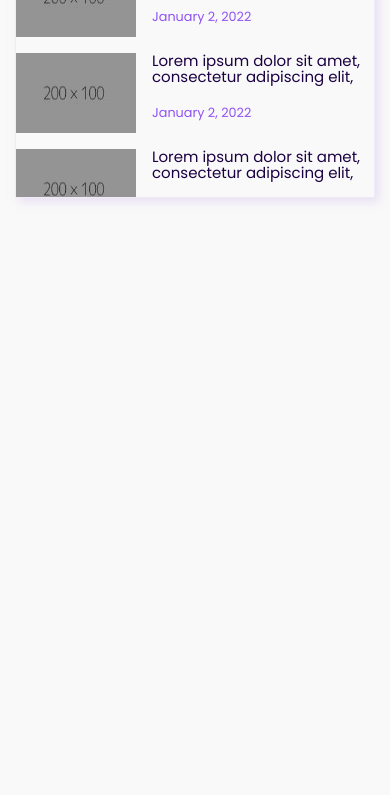
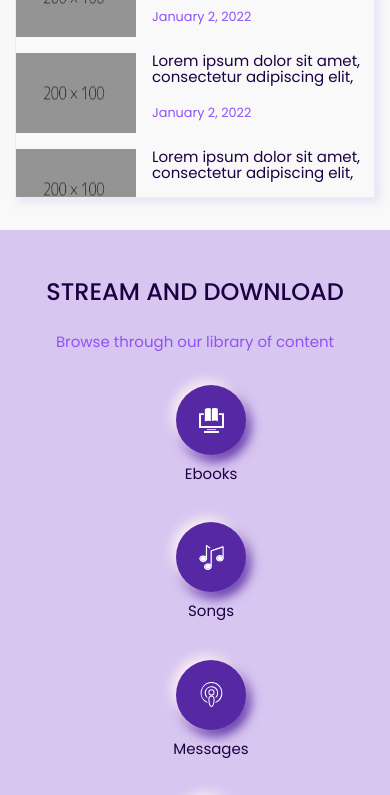
Before and after one commit to OptimusJc/bcu-library, a React (Create React App) app: page / in a window 390 px wide. Shown: the part 1156-1951 px from the top of the page. Before the commit the page ends 1386 px from the top, so only its background shows below. Built offline with nearby package versions, Linux system fonts and the light colour scheme.

Commit message:
Added new mobile styling for the [stream section]]

```diff
--- a/src/components/featured/adverts/Adverts.modules.css
+++ b/src/components/featured/adverts/Adverts.modules.css
@@ -4,8 +4,8 @@
 }
 
 .carousel_container {
-  box-shadow: -3px -3px 12px hsla(264, 58%, 86%);
-  box-shadow: 3px 3px 12px hsla(263, 61%, 40%, 0.6);
+  box-shadow: -3px -3px 12px hsla(264, 58%, 86%, 0.6),
+    3px 3px 12px hsla(263, 61%, 40%, 0.6);
 }
 
 .advert h3 {
--- a/src/components/featured/featured/Feature.modules.css
+++ b/src/components/featured/featured/Feature.modules.css
@@ -6,7 +6,8 @@
   height: 450px;
   overflow-y: scroll;
   border: 1px solid hsla(264, 58%, 86%, 0.3);
-  box-shadow: 4px 4px 9px hsla(264, 58%, 86%, 0.5);
+  box-shadow: -4px -4px 9px hsla(264, 100%, 99%, 0.6),
+    4px 4px 9px hsla(264, 58%, 86%, 0.5);
 }
 
 .featured h3 {
--- a/src/components/stream/Stream.modules.css
+++ b/src/components/stream/Stream.modules.css
@@ -21,6 +21,8 @@
   width: 70px;
   height: 70px;
   border-radius: 50%;
+  box-shadow: -4px -4px 12px hsl(0, 100%, 98%),
+    4px 6px 12px hsla(263, 61%, 40%, 1);
   background-color: var(--purple-shade-3);
   display: flex;
   justify-content: center;
--- a/src/pages/home/Home.js
+++ b/src/pages/home/Home.js
@@ -12,8 +12,8 @@ const Home = () => {
     <div>
       <Hero />
       <FeaturedSection />
-      {/*<Stream />
-			<Personality />
+      <Stream />
+      {/*<Personality />
 			<ApostleSection />
 			<OtherTitles />
 			<FeaturedSpecificSection />
```
Lines whose indentation alone changed are shown as unchanged.
